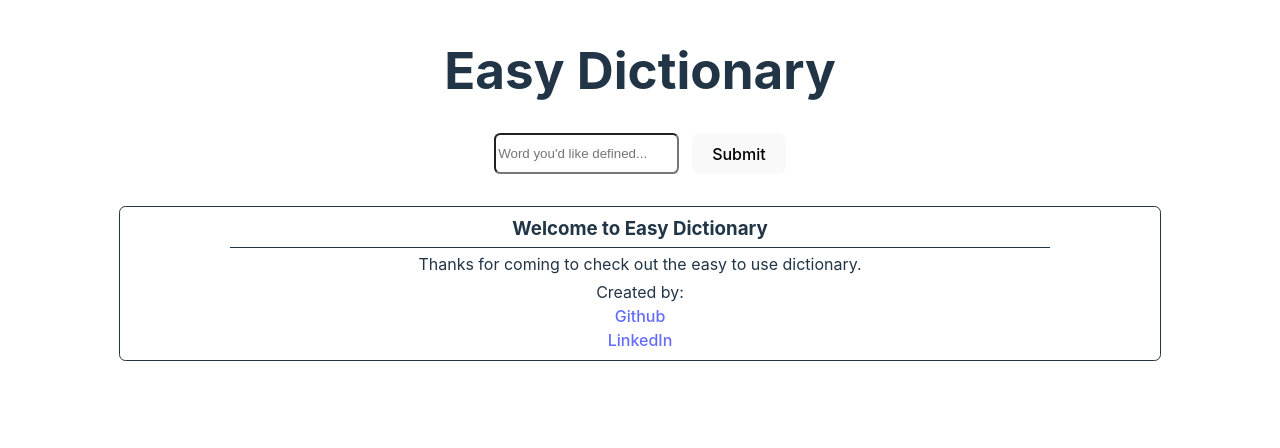
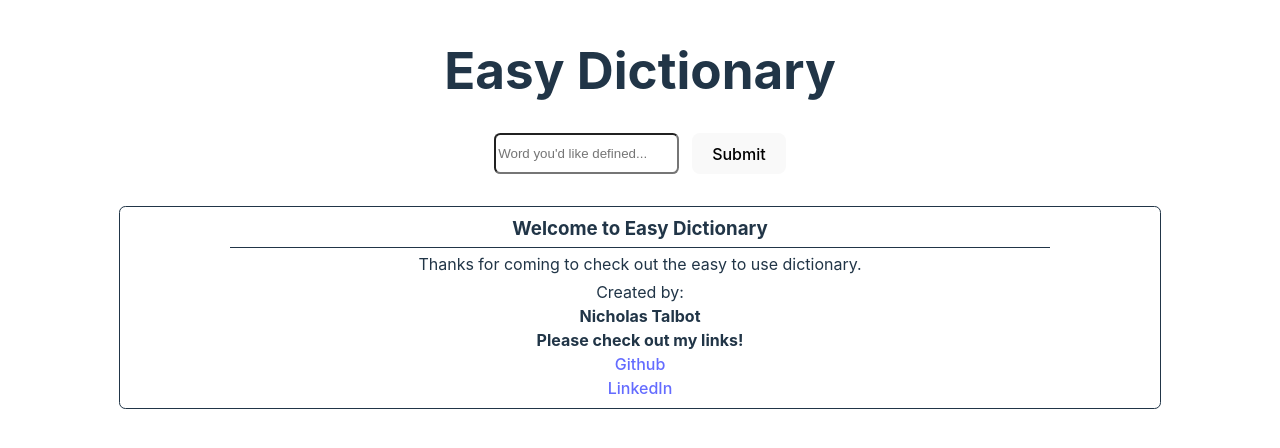
Before and after one commit to nicisherenow/a-dictionary, a React (Vite) app: page / in a window 1280 px wide. Shown: the top 448 px of the page. Built offline with nearby package versions, Linux system fonts and the light colour scheme.

Commit message:
added a call to action

```diff
--- a/src/Components/Landing/Landing.css
+++ b/src/Components/Landing/Landing.css
@@ -10,3 +10,7 @@
   border-radius: .4rem;
   padding: 1svh;
 }
+
+span {
+  font-weight: 700;
+}
--- a/src/Components/Landing/index.tsx
+++ b/src/Components/Landing/index.tsx
@@ -9,6 +9,8 @@ export default function Landing(): React.ReactElement {
       <p>Thanks for coming to check out the easy to use dictionary.</p>
       <div className="created-by">
         <div>Created by: </div>
+        <span>Nicholas Talbot</span>
+        <span>Please check out my links!</span>
         <a href='https://github.com/nicisherenow'>Github</a>
         <a href='https://www.linkedin.com/in/nicholas-talbot-5441a4242/'>LinkedIn</a>
       </div>
```
